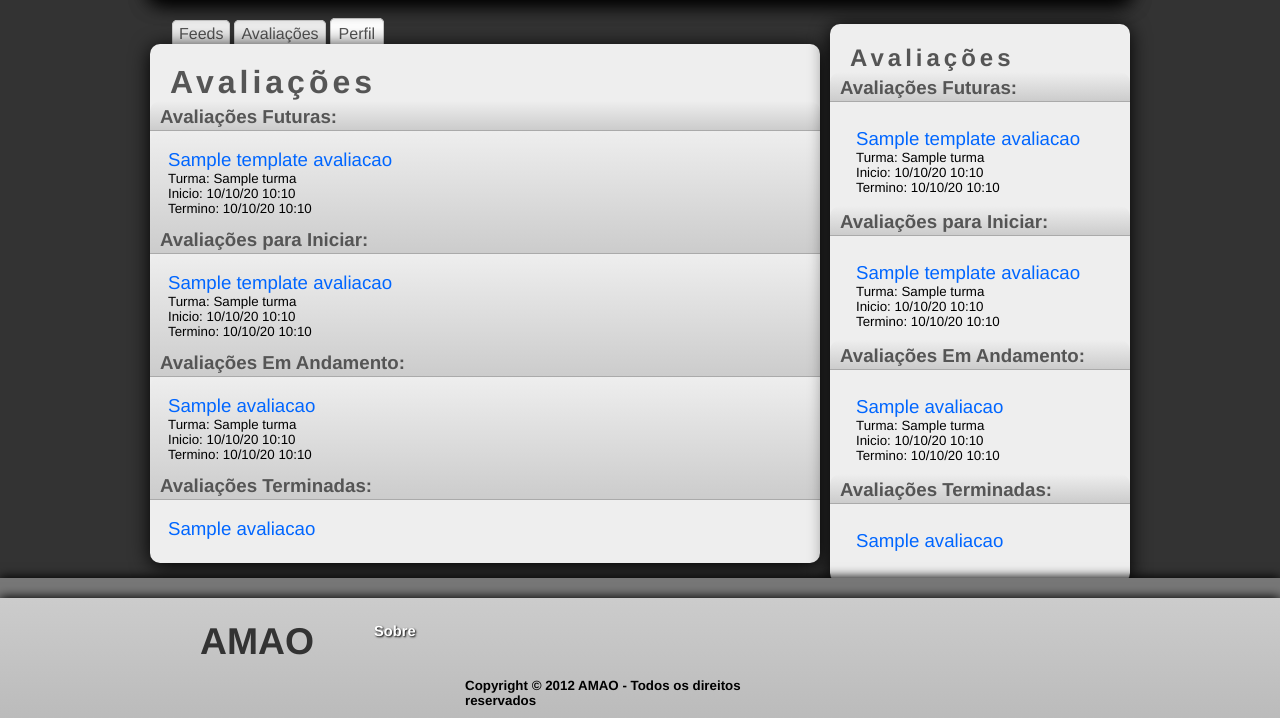
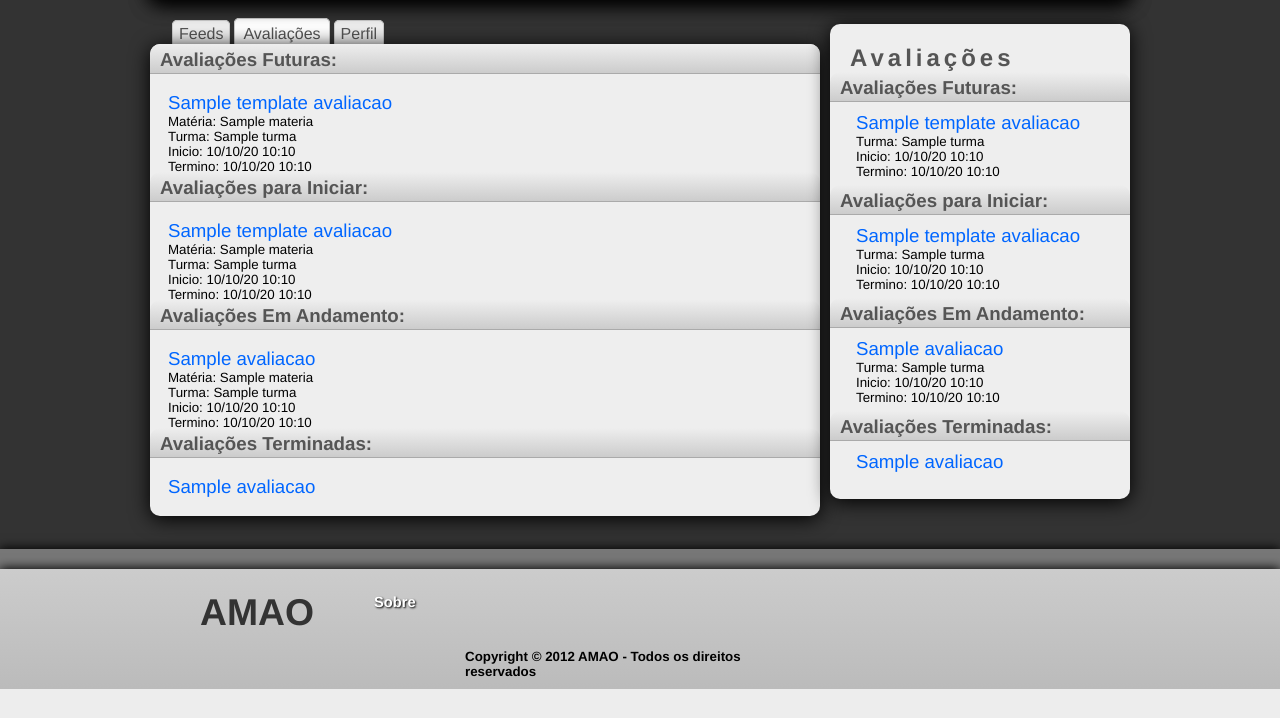
Before and after one commit to arruda/amao, a Django app: template AMAO/templates/aluno/avaliacao/listar.html in a window 1280 px wide. Shown: the part 111-829 px from the top of the page. After the commit the page ends 800 px from the top, so only its background shows below. Run offline with Django 3.2, Linux system fonts and the light colour scheme; the template is opened without the code that fills it: most values are stand-ins (such as "Sample title", 1, 10 or a date in 2020); parts of the project's set-up code (start-up, migrations or seed data) failed here and were passed over; some libraries are stand-ins or nearby versions.

Commit message:
Colocando conteudo na aba de Avaliações refs #80

```diff
--- a/AMAO/static/css/style.css
+++ b/AMAO/static/css/style.css
@@ -303,13 +303,18 @@ aside h3 {
 	padding-left:10px;
 }
 .grupo_avaliacoes{
+    /*
     float:left;
     width:100%;
     margin-bottom:5px;
+    */
 }
 .grupo_avaliacoes div{
+    /*
     padding:8px;
     float:left;
+    */
+    padding:8px;
     font-size:10pt;
 }
 .grupo_avaliacoes a{
--- a/AMAO/templates/aluno/avaliacao/listar.html
+++ b/AMAO/templates/aluno/avaliacao/listar.html
@@ -1,12 +1,15 @@
 {% extends "usuarios/perfil/perfil.html"%}
 
+{% block 'tags-menu' %}
+	{% include 'usuarios/tabs_menu.html' with tab="avaliacoes"  %}
+{% endblock %}
 
 {% block 'zona-dados' %}
-	<h1>Avaliações</h1>
-	    <h3>Avaliações Futuras:</h3>
+    	<h3>Avaliações Futuras:</h3>
 	<div class="grupo_avaliacoes">
 		{% for templateAvaliacao in avaliacoes_futuras %}
 			<div><a href={% url comecar_simulado template_id=templateAvaliacao.id %}>{{ templateAvaliacao.titulo }}</a><br/>
+			Matéria: {{templateAvaliacao.turma.materia}}<br/>
 			Turma: {{templateAvaliacao.turma}}<br/>
 			Inicio: {{templateAvaliacao.data_inicio|date:"d/m/y  H:i"}}<br/>
 			Termino: {{templateAvaliacao.data_termino|date:"d/m/y  H:i"}}
@@ -18,6 +21,7 @@
 	<div class="grupo_avaliacoes">
 		{% for templateAvaliacao in avaliacoes_comecar %}
 			<div><a href={% url comecar_avaliacao template_id=templateAvaliacao.id %}>{{ templateAvaliacao.titulo }}</a></li><br/>
+			Matéria: {{templateAvaliacao.turma.materia}}<br/>
 			Turma: {{templateAvaliacao.turma}}<br/>
 			Inicio: {{templateAvaliacao.data_inicio|date:"d/m/y  H:i"}}<br/>
 			Termino: {{templateAvaliacao.data_termino|date:"d/m/y  H:i"}}
@@ -29,6 +33,7 @@
 	<div class="grupo_avaliacoes">
 		{% for avaliacao in avaliacoes_andamento %}
 			<div><a href={% url exibir_avaliacao template_id=avaliacao.id %}>{{ avaliacao.titulo }}</a><br/>
+			Matéria: {{templateAvaliacao.turma.materia}}<br/>
 			Turma: {{avaliacao.templateAvaliacao.turma}}<br/>
 			Inicio: {{avaliacao.templateAvaliacao.data_inicio|date:"d/m/y  H:i"}}<br/>
 			Termino: {{avaliacao.templateAvaliacao.data_termino|date:"d/m/y  H:i"}}
--- a/AMAO/templates/usuarios/tabs_menu.html
+++ b/AMAO/templates/usuarios/tabs_menu.html
@@ -4,7 +4,7 @@
 		<li {%if tab == "feeds" %}class="active"{% endif %}>
 			<a href="#Feeds">Feeds</a>
 		</li>
-		<li {%if tab == "avaliacao" %}class="active"{% endif %}>
+		<li {%if tab == "avaliacoes" %}class="active"{% endif %}>
 			<a href="{% url listar_avaliacoes %}">Avaliações</a>
 		</li>
 		<li {%if tab == "perfil" %}class="active"{% endif %}>
```
